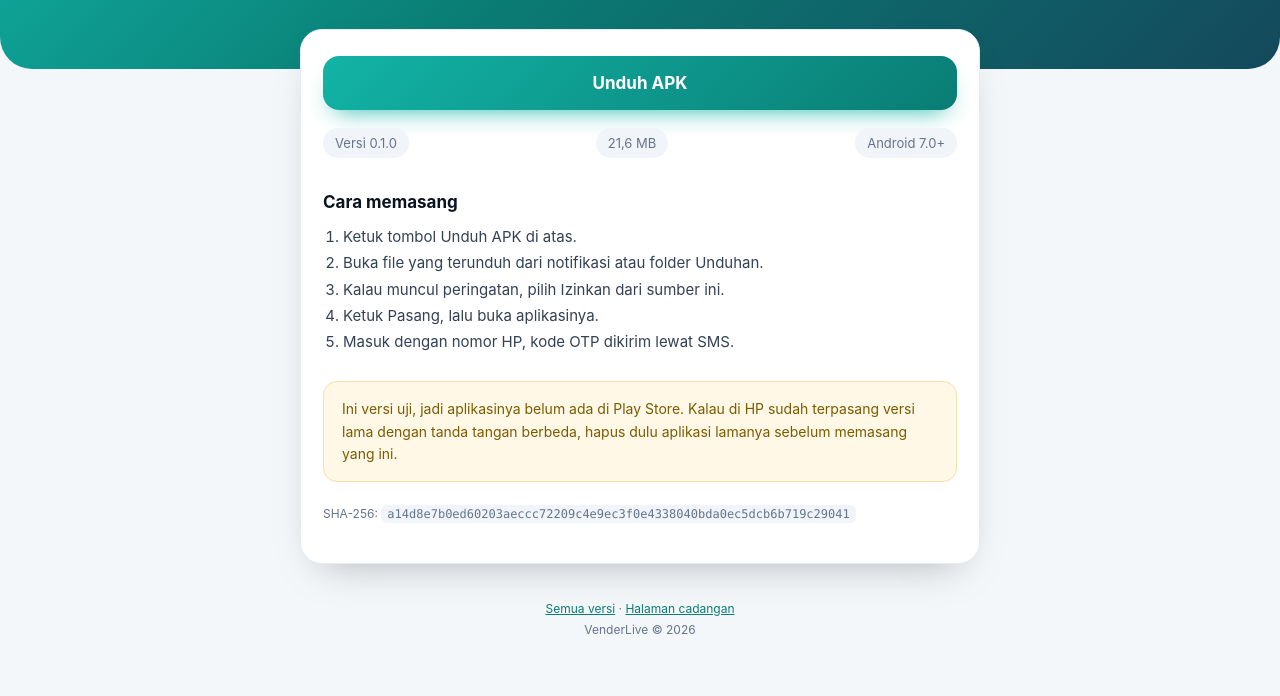
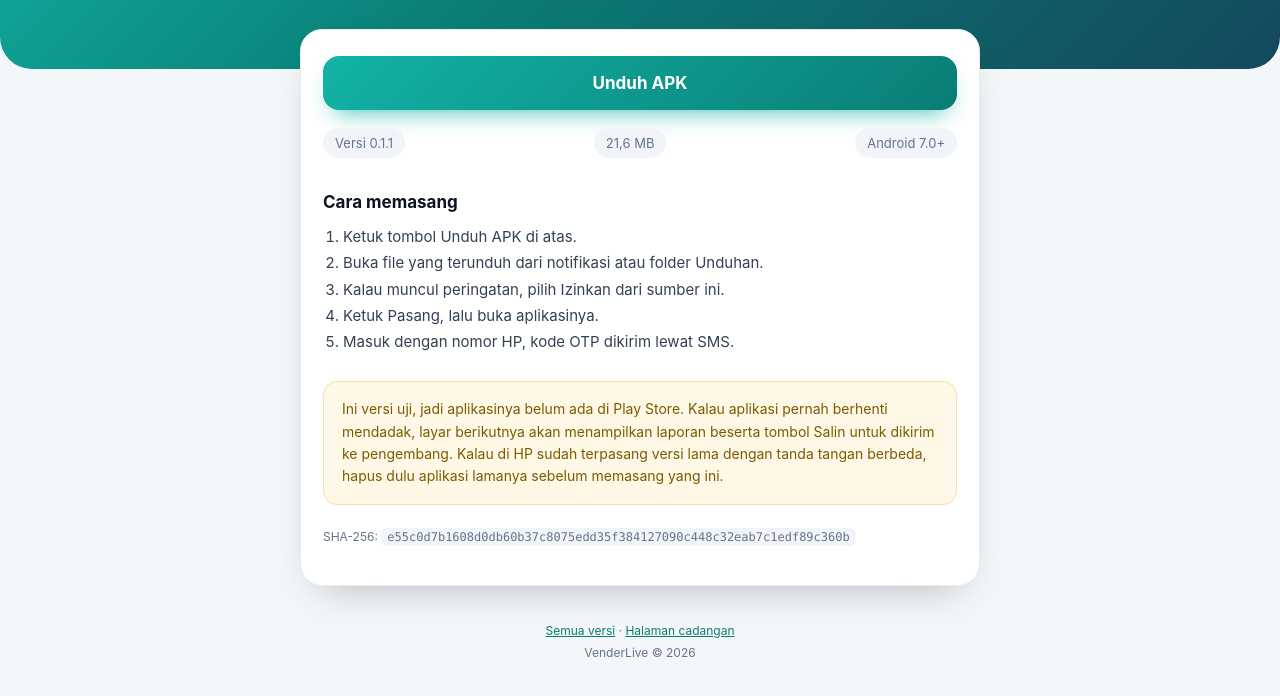
Before and after one commit to exbottod/liveroom-android, a plain HTML site: page docs/index.html in a window 1280 px wide. Shown: the part 228-924 px from the top of the page. Drawn offline with Linux system fonts and the light colour scheme.

Commit message:
Download page: v0.1.1

```diff
--- a/docs/index.html
+++ b/docs/index.html
@@ -98,7 +98,7 @@
   <div class="card">
     <a class="btn" href="https://github.com/exbottod/liveroom-android/releases/latest/download/venderlive.apk">Unduh APK</a>
     <div class="meta">
-      <span>Versi 0.1.0</span>
+      <span>Versi 0.1.1</span>
       <span>21,6 MB</span>
       <span>Android 7.0+</span>
     </div>
@@ -113,11 +113,11 @@
     </ol>
 
     <div class="note">
-      Ini versi uji, jadi aplikasinya belum ada di Play Store. Kalau di HP sudah terpasang versi lama dengan tanda tangan berbeda, hapus dulu aplikasi lamanya sebelum memasang yang ini.
+      Ini versi uji, jadi aplikasinya belum ada di Play Store. Kalau aplikasi pernah berhenti mendadak, layar berikutnya akan menampilkan laporan beserta tombol Salin untuk dikirim ke pengembang. Kalau di HP sudah terpasang versi lama dengan tanda tangan berbeda, hapus dulu aplikasi lamanya sebelum memasang yang ini.
     </div>
 
     <p class="sha">
-      SHA-256: <code>a14d8e7b0ed60203aeccc72209c4e9ec3f0e4338040bda0ec5dcb6b719c29041</code>
+      SHA-256: <code>e55c0d7b1608d0db60b37c8075edd35f384127090c448c32eab7c1edf89c360b</code>
     </p>
   </div>
 
```
